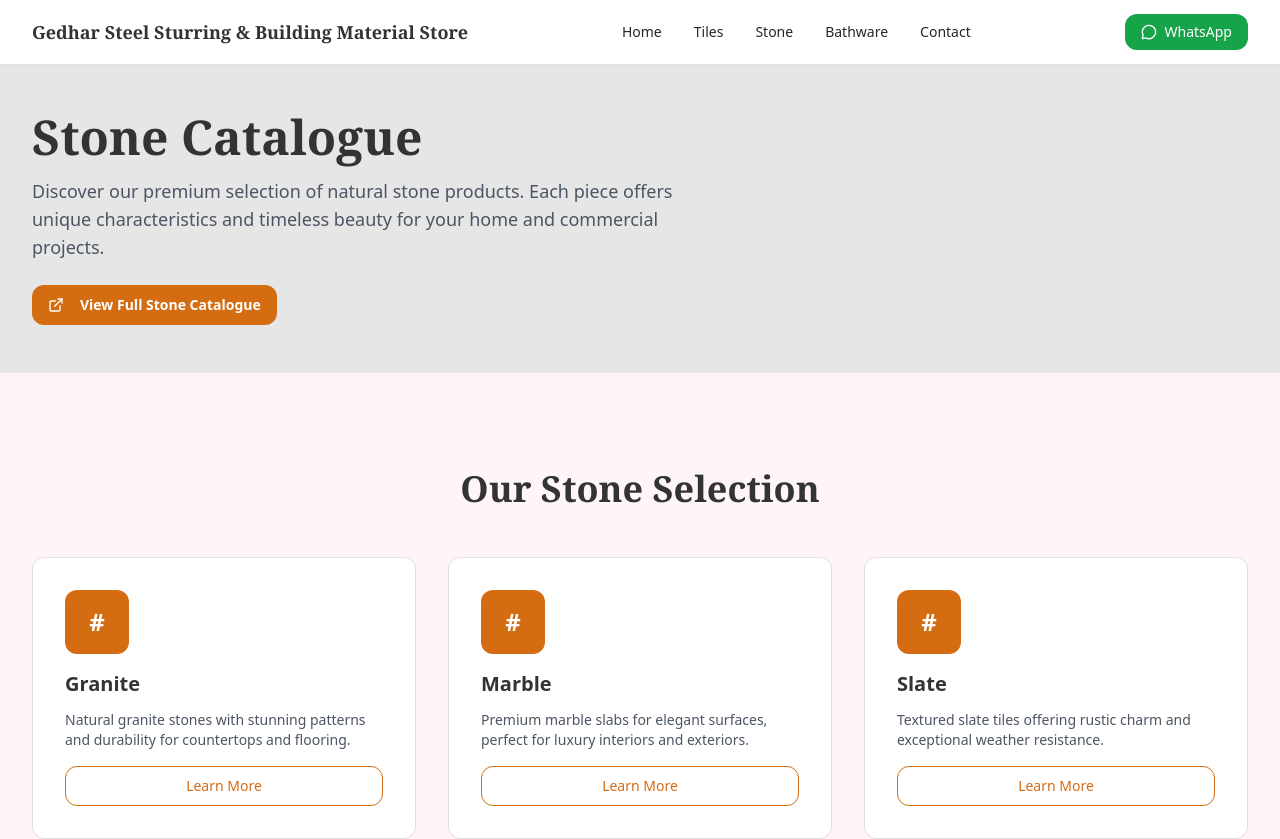
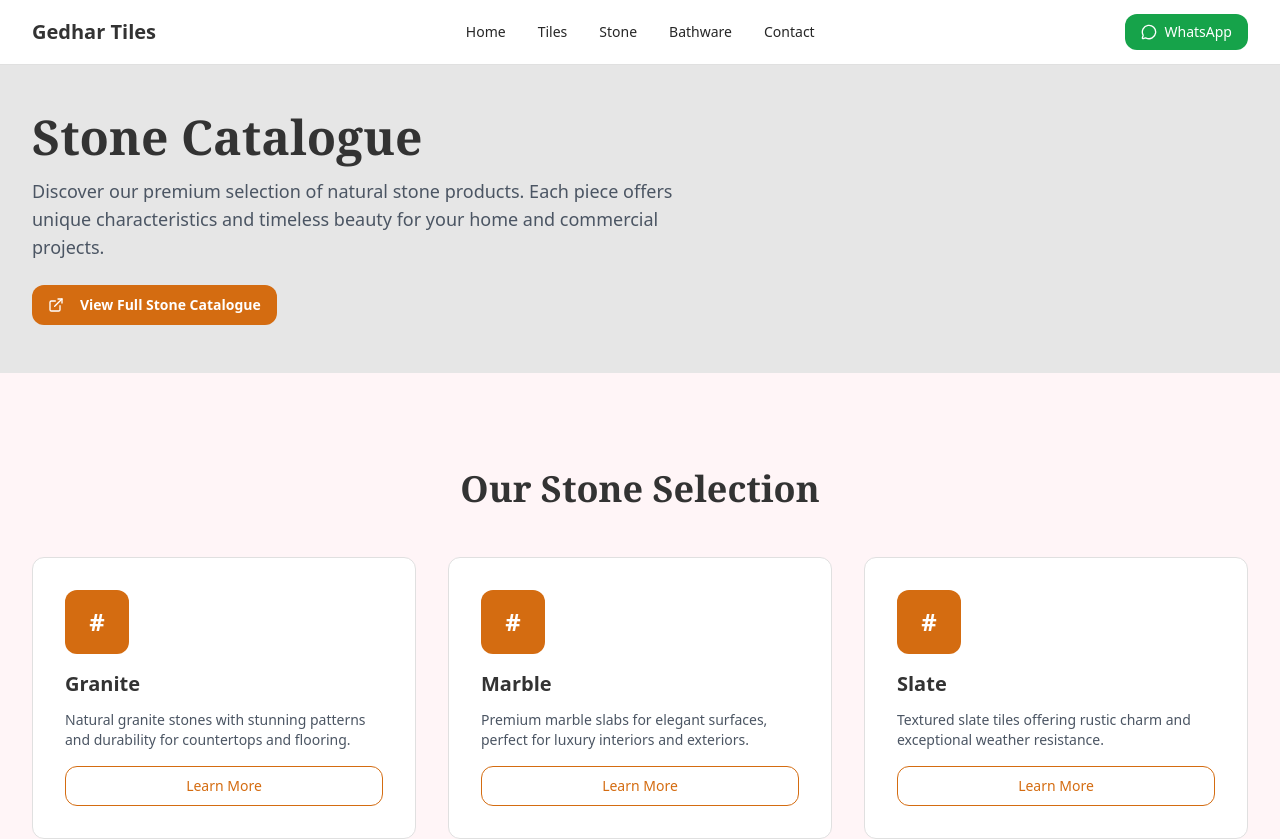
Before and after one commit to shivshivam1802/GEDHAR-TILES, a Next.js app: page /stone in a window 1280 px wide. Shown: the top 839 px of the page. Built offline with nearby package versions, Linux system fonts and the light colour scheme.

Commit message:
Update header.tsx

```diff
--- a/components/header.tsx
+++ b/components/header.tsx
@@ -2,7 +2,7 @@
 
 import Link from 'next/link';
 import { useState } from 'react';
-import { Menu, X, Phone, MessageCircle } from 'lucide-react';
+import { Menu, X, MessageCircle } from 'lucide-react';
 
 export function Header() {
   const [isOpen, setIsOpen] = useState(false);
@@ -18,14 +18,18 @@ export function Header() {
   return (
     <header className="sticky top-0 z-50 bg-white border-b border-border">
       <div className="max-w-7xl mx-auto px-4 sm:px-6 lg:px-8">
+
+        {/* Top Bar */}
         <div className="flex items-center justify-between h-16">
-          {/* Logo */}
-          <Link href="/" className="flex items-center space-x-2">
 
-            <span className="font-serif text-lg font-semibold text-primary hidden sm:inline">
-              Gedhar Steel Sturring & Building Material Store
-            </span>
+          {/* Logo / Brand Name */}
+          <Link
+            href="/"
+            className="text-lg sm:text-xl font-semibold text-primary whitespace-nowrap"
+          >
+            Gedhar Tiles
           </Link>
+
 
           {/* Desktop Navigation */}
           <nav className="hidden md:flex items-center space-x-8">
@@ -33,15 +37,18 @@ export function Header() {
               <Link
                 key={link.href}
                 href={link.href}
-                className="text-sm font-medium text-foreground hover:text-accent transition-colors"
+                className="text-sm font-medium hover:text-accent transition-colors"
               >
                 {link.label}
               </Link>
             ))}
           </nav>
 
-          {/* Contact Actions */}
-          <div className="flex items-center gap-4">
+
+          {/* Right Actions */}
+          <div className="flex items-center gap-3">
+
+            {/* WhatsApp */}
             <a
               href="https://wa.me/919587800110"
               target="_blank"
@@ -49,8 +56,10 @@ export function Header() {
               className="hidden sm:flex items-center gap-2 px-4 py-2 bg-green-600 text-white rounded-lg hover:bg-green-700 transition-colors text-sm"
             >
               <MessageCircle className="w-4 h-4" />
-              <span>WhatsApp</span>
+              WhatsApp
             </a>
+
+            {/* Mobile menu button */}
             <button
               onClick={() => setIsOpen(!isOpen)}
               className="md:hidden p-2 hover:bg-secondary rounded-lg transition-colors"
@@ -64,30 +73,33 @@ export function Header() {
           </div>
         </div>
 
-        {/* Mobile Navigation */}
+
+        {/* Mobile Menu */}
         {isOpen && (
-          <nav className="md:hidden pb-4 border-t border-border">
+          <nav className="md:hidden pb-4 border-t border-border mt-2 space-y-2">
             {navLinks.map((link) => (
               <Link
                 key={link.href}
                 href={link.href}
-                className="block py-2 text-sm font-medium text-foreground hover:text-accent transition-colors"
                 onClick={() => setIsOpen(false)}
+                className="block py-2 text-sm font-medium hover:text-accent"
               >
                 {link.label}
               </Link>
             ))}
+
             <a
               href="https://wa.me/919587800110"
               target="_blank"
               rel="noopener noreferrer"
-              className="flex items-center gap-2 px-4 py-2 bg-green-600 text-white rounded-lg hover:bg-green-700 transition-colors text-sm mt-4"
+              className="flex items-center gap-2 px-4 py-2 bg-green-600 text-white rounded-lg text-sm mt-3"
             >
               <MessageCircle className="w-4 h-4" />
-              <span>WhatsApp</span>
+              WhatsApp
             </a>
           </nav>
         )}
+
       </div>
     </header>
   );
```
